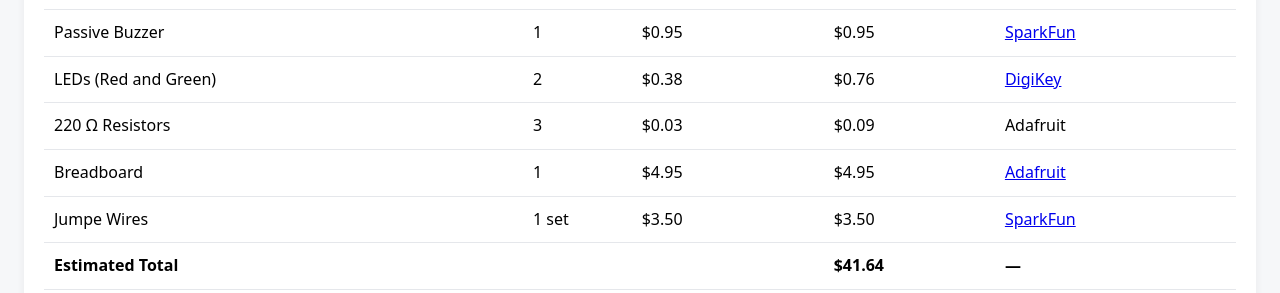
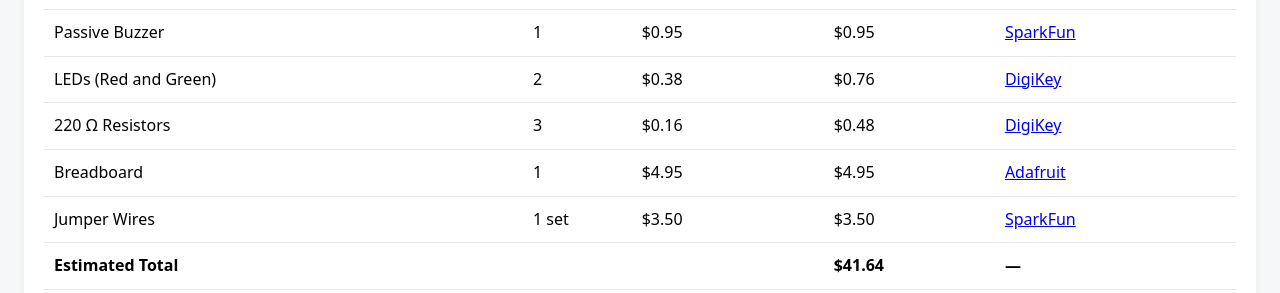
Before and after one commit to jahniteWalker/Math-Game, a plain HTML site: page index.html in a window 1280 px wide. Shown: the part 2080-2373 px from the top of the page. Drawn offline with nearby package versions, Linux system fonts and the light colour scheme.

Commit message:
resistor

```diff
--- a/index.html
+++ b/index.html
@@ -138,9 +138,9 @@
         <tr>
           <td>220 Ω Resistors</td>
           <td>3</td>
-          <td>$0.03</td>
-          <td>$0.09</td>
-          <td>Adafruit</td>
+          <td>$0.16</td>
+          <td>$0.48</td>
+          <td><a href="https://www.digikey.ca/en/products/detail/yageo/CFR-25JB-52-220R/1295">DigiKey</a></td>
         </tr>
         <tr>
           <td>Breadboard</td>
@@ -150,7 +150,7 @@
           <td><a href="https://www.adafruit.com/product/64">Adafruit</a></td>
         </tr>
         <tr>
-          <td>Jumpe Wires</td>
+          <td>Jumper Wires</td>
           <td>1 set</td>
           <td>$3.50</td>
           <td>$3.50</td>
```
